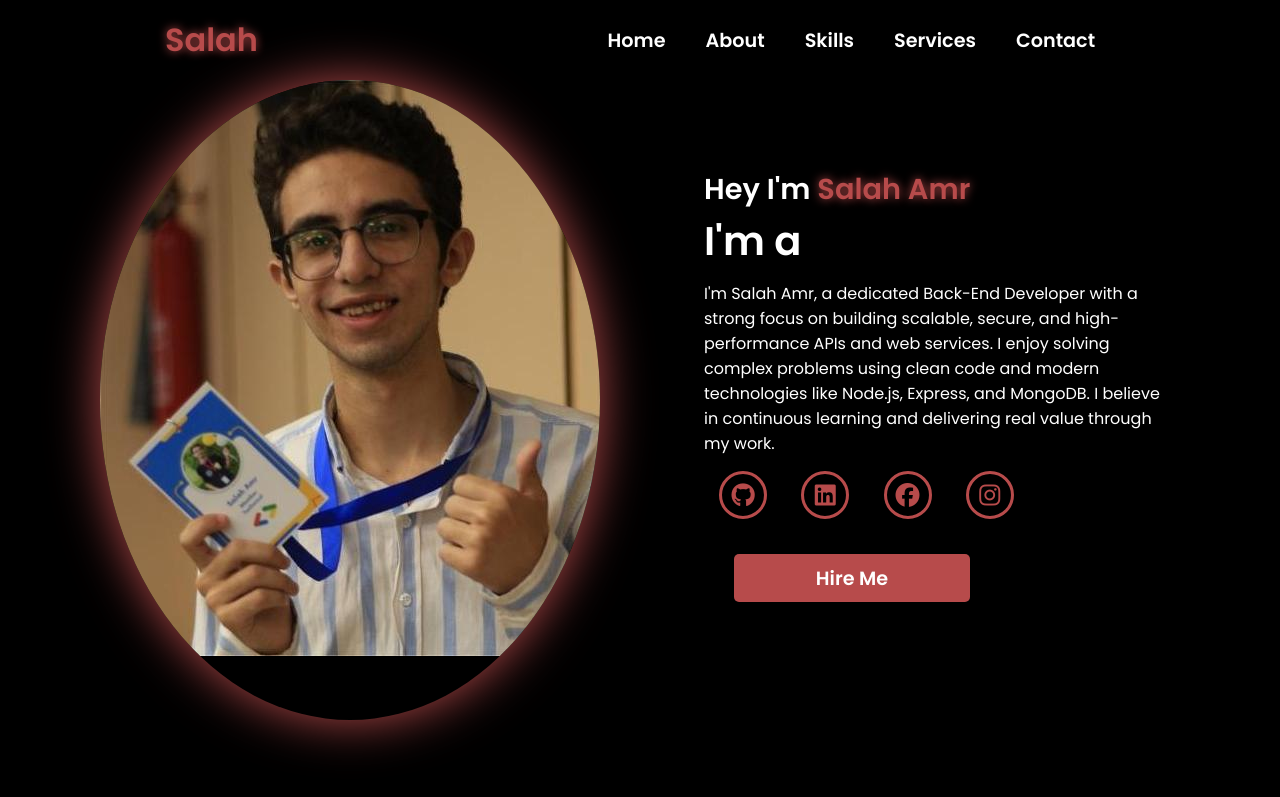
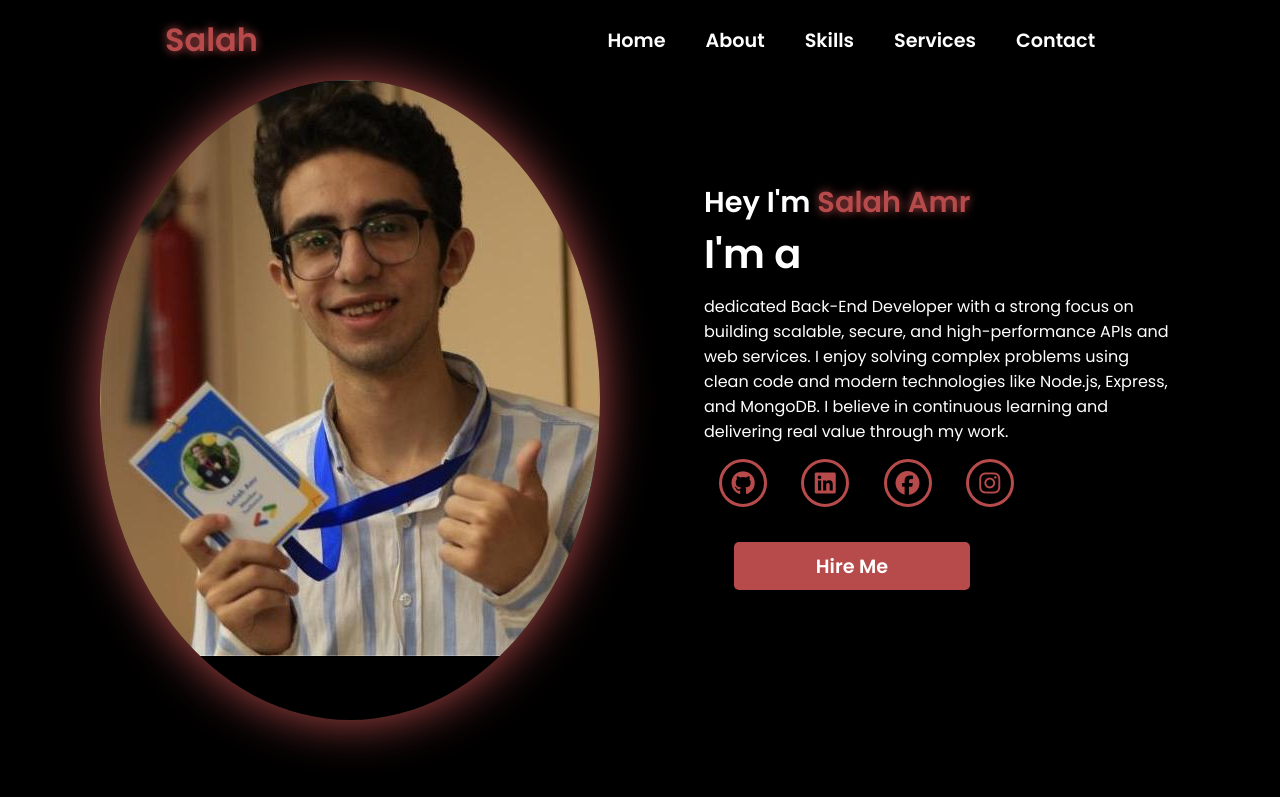
Before and after one commit to Salah-Amr/Salah-Amr-s-Protfolio, a plain HTML site: page index.html in a window 1280 px wide. Shown: the top 797 px of the page. Drawn offline with nearby package versions, Linux system fonts and the light colour scheme; a script that the page names is missing.

Commit message:
Update index.html

```diff
--- a/index.html
+++ b/index.html
@@ -42,7 +42,7 @@
           <span class="typewriter-text"></span>
         </div>
         <p data-aos="flip-down" data-aos-duration="1500" data-aos-delay="1100">
-          I'm Salah Amr, a dedicated Back-End Developer with a strong focus on building scalable, secure, and high-performance APIs and web services.
+          dedicated Back-End Developer with a strong focus on building scalable, secure, and high-performance APIs and web services.
           I enjoy solving complex problems using clean code and modern technologies like Node.js, Express, and MongoDB.
           I believe in continuous learning and delivering real value through my work.
         </p>
```
